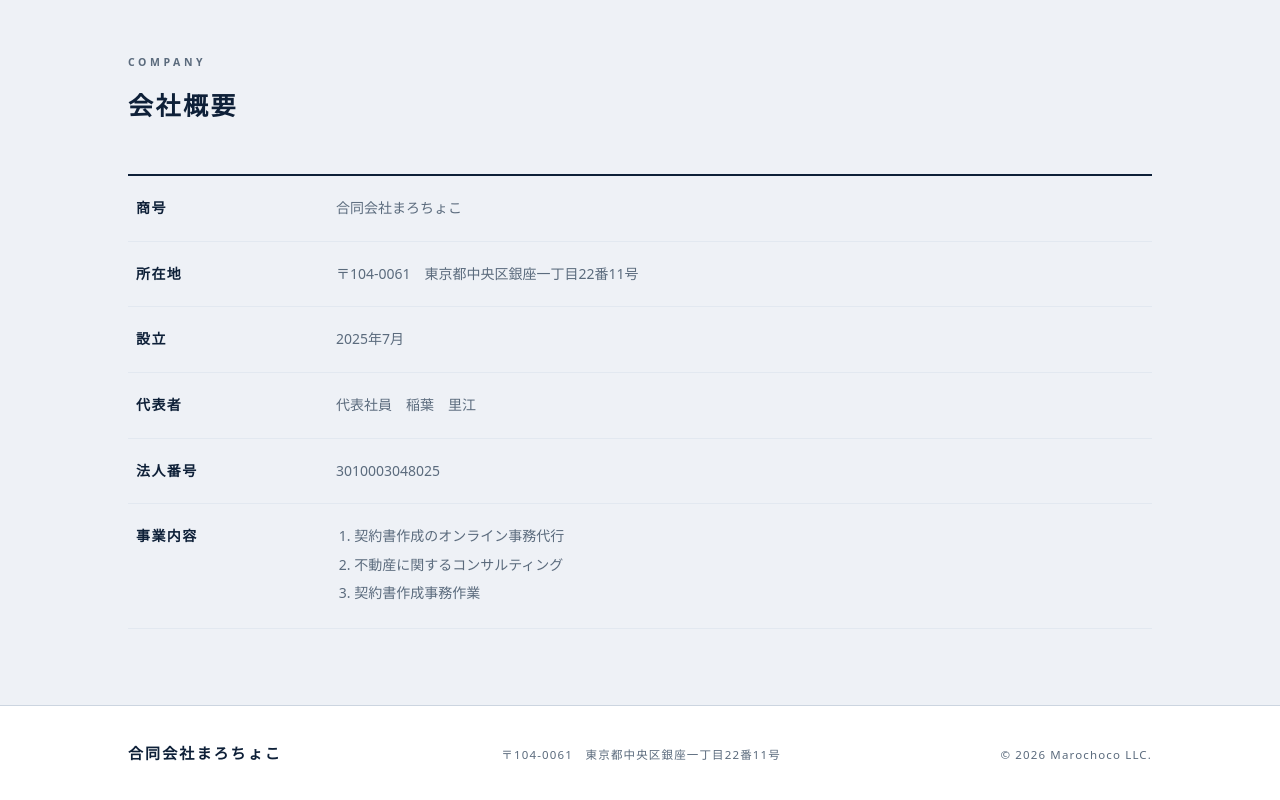
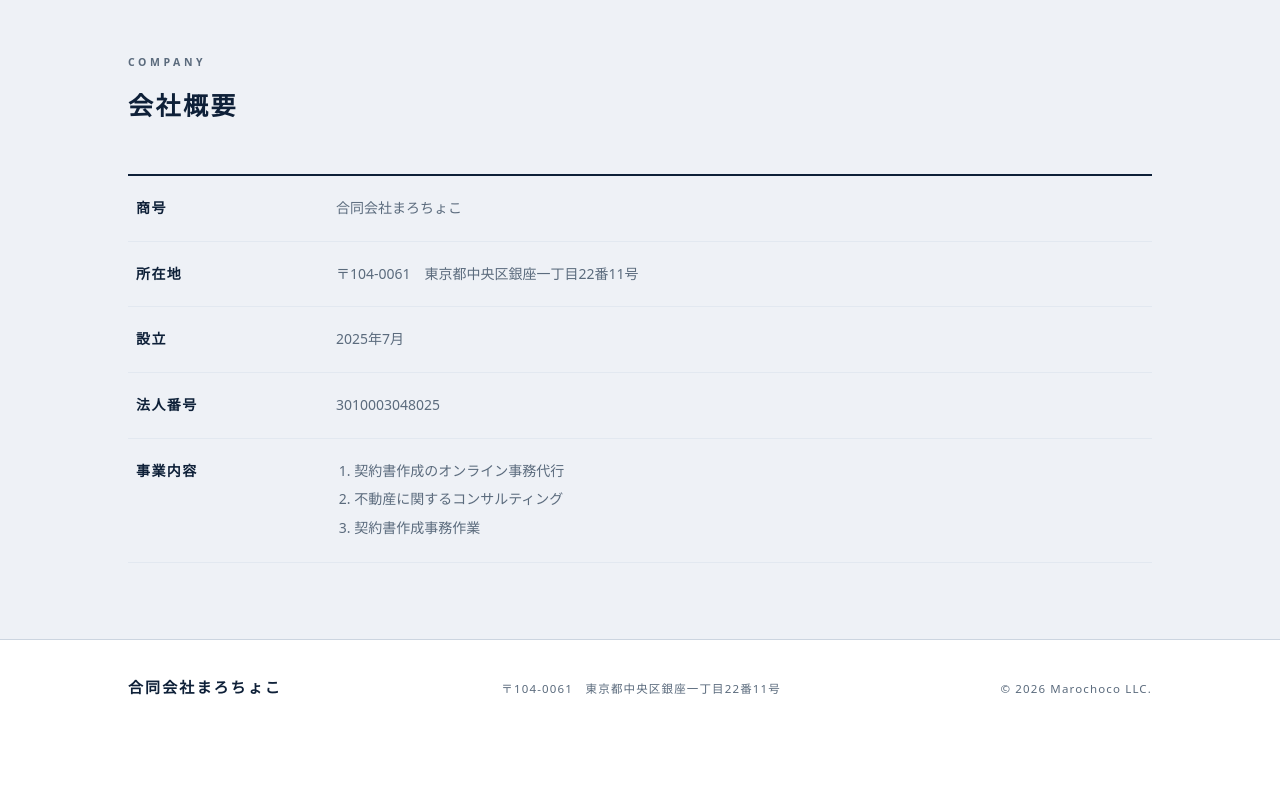
Before and after one commit to hrmax57-jpg/marochoco, a plain HTML site: page index.html in a window 1280 px wide. Shown: the part 1556-2356 px from the top of the page. After the commit the page ends 2303 px from the top, so only its background shows below. Drawn offline with Linux system fonts and the light colour scheme.

Commit message:
会社サイトを更新

```diff
--- a/index.html
+++ b/index.html
@@ -243,7 +243,6 @@
         <dt>商号</dt><dd>合同会社まろちょこ</dd>
         <dt>所在地</dt><dd>〒104-0061　東京都中央区銀座一丁目22番11号</dd>
         <dt>設立</dt><dd>2025年7月</dd>
-        <dt>代表者</dt><dd>代表社員　稲葉　里江</dd>
         <dt>法人番号</dt><dd>3010003048025</dd>
         <dt>事業内容</dt>
         <dd>
```
